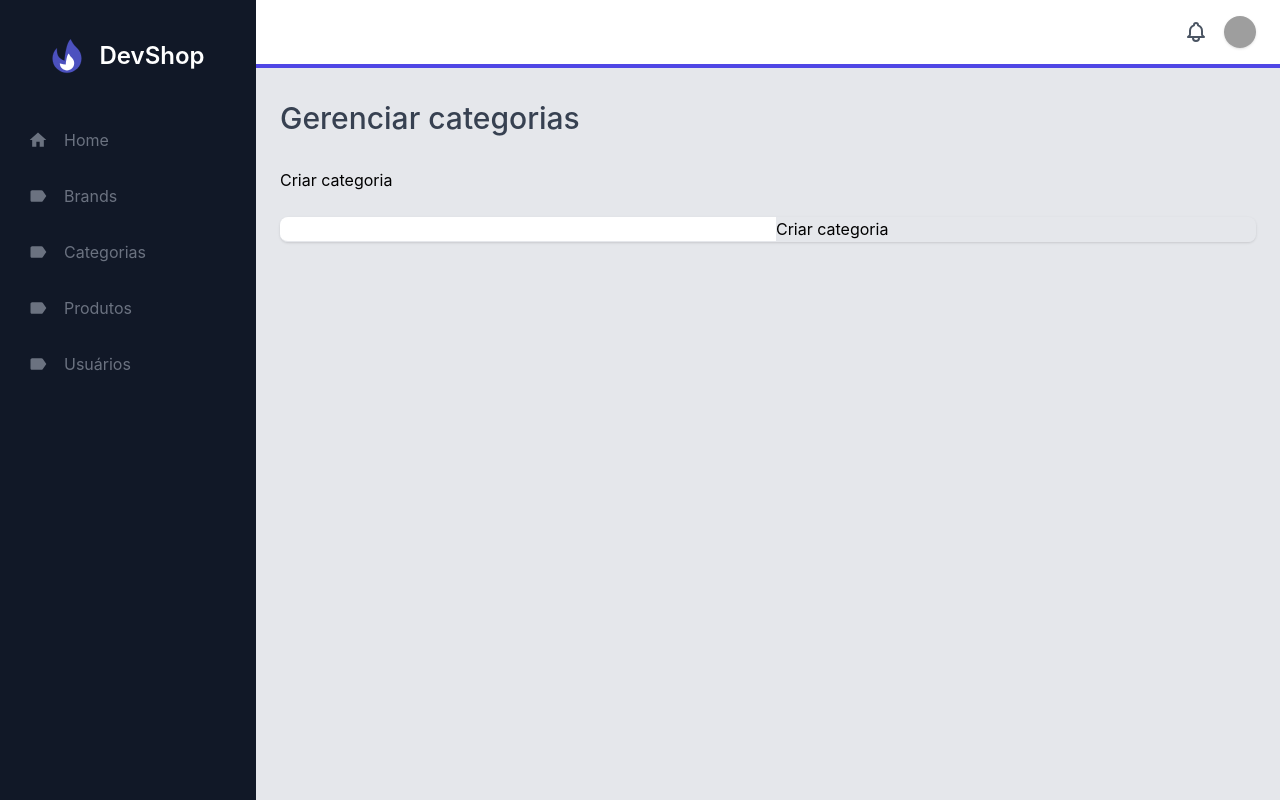
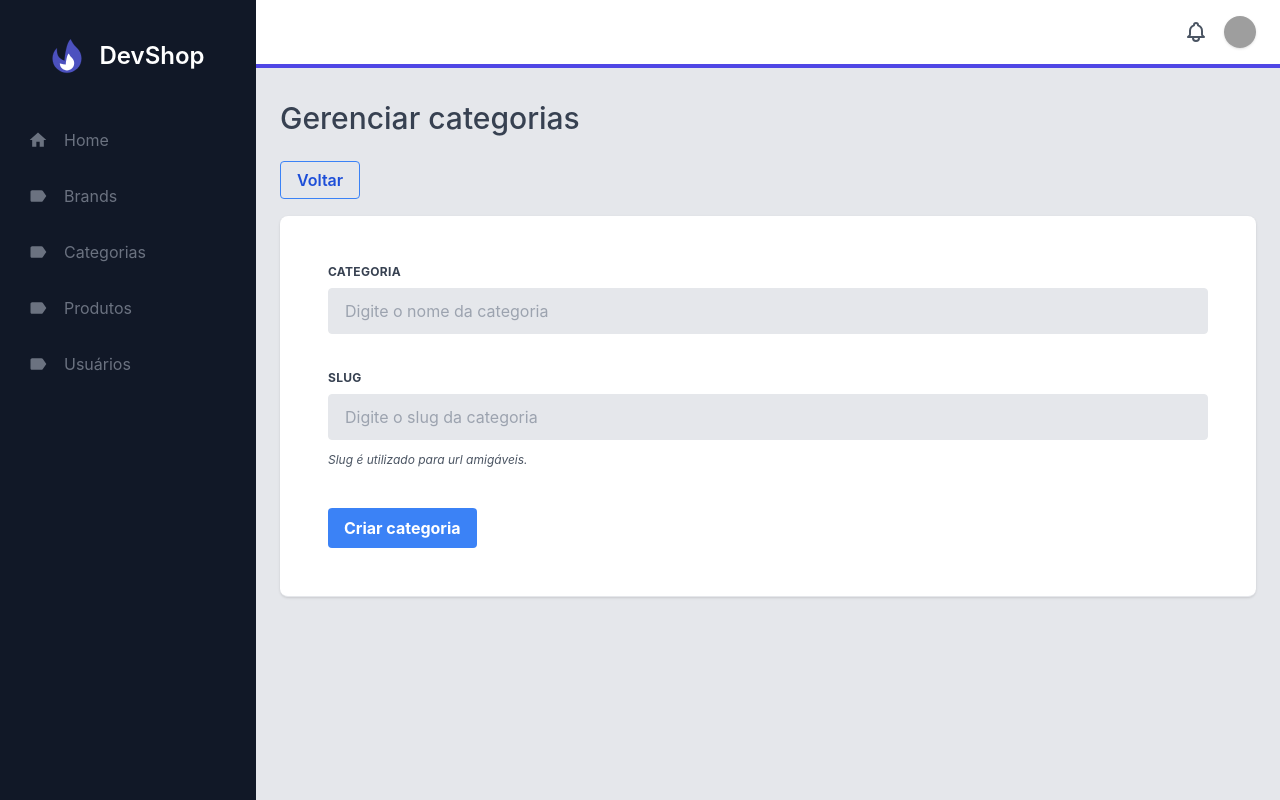
Before and after one commit to jeandsontb/devshop-front, a Next.js app in the folder panel/: page /categories/create in a window 1280 px wide. Built offline with nearby package versions, Linux system fonts and the light colour scheme; grey boxes are pictures that could not be loaded.

Commit message:
implements interface

```diff
--- /dev/null
+++ b/panel/components/Alert/index.tsx
@@ -0,0 +1,17 @@
+import React from "react";
+
+type AlertProps = {
+  children: JSX.Element | string;
+};
+
+const AlertComponent = ({ children }: AlertProps) => {
+  return (
+    <div
+      className="bg-orange-100 border-1-4 border-orange-500 text-orange-700 p-4"
+      role="alert"
+    >
+      {children}
+    </div>
+  );
+};
+export { AlertComponent };
--- /dev/null
+++ b/panel/components/button/index.tsx
@@ -0,0 +1,45 @@
+import React from "react";
+import Link from "next/link";
+
+type ButtonLinkProps = {
+  children: JSX.Element | string;
+  href: string;
+};
+
+type ButtonProps = {
+  children: JSX.Element | string;
+  type?: "submit" | "button" | "reset" | undefined;
+};
+
+const Button = ({ children, type = "submit" }: ButtonProps) => {
+  return (
+    <button
+      type={type}
+      className="bg-blue-500 hover:bg-blue-700 text-white font-bold py-2 px-4 rounded"
+    >
+      {children}
+    </button>
+  );
+};
+
+const ButtonLink = ({ href, children }: ButtonLinkProps) => {
+  return (
+    <Link href={href}>
+      <a className="bg-blue-500 hover:bg-blue-700 text-white font-bold py-2 px-4 rounded">
+        {children}
+      </a>
+    </Link>
+  );
+};
+
+const ButtonOutLine = ({ href, children }: ButtonLinkProps) => {
+  return (
+    <Link href={href}>
+      <a className="bg-transparent hover:bg-blue-500 text-blue-700 font-semibold hover:text-white py-2 px-4 border border-blue-500 hover:border-transparent rounded">
+        {children}
+      </a>
+    </Link>
+  );
+};
+
+export { Button, ButtonLink, ButtonOutLine };
--- /dev/null
+++ b/panel/components/input/index.tsx
@@ -0,0 +1,48 @@
+import React, { ChangeEventHandler } from "react";
+
+type InputProps = {
+  type?: string;
+  placeholder: string;
+  label: string;
+  value: string;
+  name: string;
+  helpText?: string | null;
+  onChange: ChangeEventHandler<HTMLInputElement>;
+};
+
+const InputForm = ({
+  type = "text",
+  placeholder = "",
+  label,
+  value,
+  name,
+  helpText = null,
+  onChange,
+}: InputProps) => {
+  return (
+    <div className="flex flex-wrap -mx-3 mb-6">
+      <div className="w-full px-3">
+        <label
+          className="block uppercase tracking-wide text-gray-700 text-xs font-bold mb-2"
+          htmlFor={`id-${name}`}
+        >
+          {label}
+        </label>
+        <input
+          className="appearance-none block w-full bg-gray-200 text-gray-700 border border-gray-200 rounded py-3 px-4 mb-3 leading-tight focus:outline-none focus:bg-white focus:border-gray-500"
+          id={`id-${name}`}
+          type={type}
+          placeholder={placeholder}
+          value={value}
+          name={name}
+          onChange={onChange}
+        />
+        {helpText && (
+          <p className="text-gray-600 text-xs italic mb-4">{helpText}</p>
+        )}
+      </div>
+    </div>
+  );
+};
+
+export { InputForm };
--- a/panel/pages/categories/[id]/edit.tsx
+++ b/panel/pages/categories/[id]/edit.tsx
@@ -4,6 +4,8 @@
 import { useFormik } from "formik";
 import { Layout } from "../../../components/layout";
 import { Title } from "../../../components/title";
+import { InputForm } from "../../../components/input";
+import { Button } from "../../../components/button";
 
 const UPDATE_CATEGORY = `
   mutation updateCategory($id: String!, $name: String!, $slug: String!) {
@@ -69,21 +71,25 @@
         </div> */}
 
         <div className="-my-2 py-2 overflow-x-auto sm:-mx-6 sm:px-6 lg:-mx-8 lg:px-8">
-          <div className="align-middle inline-block min-w-full shadow overflow-hidden sm:rounded-lg border-b border-gray-200">
+          <div className="align-middle inline-block bg-white p-12 min-w-full shadow overflow-hidden sm:rounded-lg border-b border-gray-200">
             <form onSubmit={form.handleSubmit}>
-              <input
-                type="text"
+              <InputForm
+                label="Categoria"
+                placeholder="Digite o nome da categoria"
+                value={form.values.name}
+                onChange={form.handleChange}
                 name="name"
+              />
+
+              <InputForm
+                label="Slug"
+                placeholder="Digite o slug da categoria"
+                value={form.values.slug}
                 onChange={form.handleChange}
-                value={form.values.name}
+                name="slug"
+                helpText="Slug é utilizado para url amigáveis."
               />
-              <input
-                type="text"
-                name="slug"
-                onChange={form.handleChange}
-                value={form.values.slug}
-              />
-              <button type="submit">Criar categoria</button>
+              <Button>Salvar categoria</Button>
             </form>
           </div>
         </div>
--- a/panel/pages/categories/create.tsx
+++ b/panel/pages/categories/create.tsx
@@ -1,6 +1,8 @@
 import { useFormik } from "formik";
 import { useRouter } from "next/router";
 import React from "react";
+import { Button, ButtonOutLine } from "../../components/button";
+import { InputForm } from "../../components/input";
 import { Layout } from "../../components/layout/index";
 import { Title } from "../../components/title/index";
 import { useMutation } from "../../hooks/graphql";
@@ -40,25 +42,29 @@
       <Title>Gerenciar categorias</Title>
       <div className="flex flex-col mt-8">
         <div className="mb-6">
-          <a href="">Criar categoria</a>
+          <ButtonOutLine href={"/categories"}>Voltar</ButtonOutLine>
         </div>
 
         <div className="-my-2 py-2 overflow-x-auto sm:-mx-6 sm:px-6 lg:-mx-8 lg:px-8">
-          <div className="align-middle inline-block min-w-full shadow overflow-hidden sm:rounded-lg border-b border-gray-200">
+          <div className="align-middle inline-block bg-white min-w-full p-12 shadow overflow-hidden sm:rounded-lg border-b border-gray-200">
             <form onSubmit={form.handleSubmit}>
-              <input
-                type="text"
+              <InputForm
+                label="Categoria"
+                placeholder="Digite o nome da categoria"
+                value={form.values.name}
+                onChange={form.handleChange}
                 name="name"
+              />
+
+              <InputForm
+                label="Slug"
+                placeholder="Digite o slug da categoria"
+                value={form.values.slug}
                 onChange={form.handleChange}
-                value={form.values.name}
+                name="slug"
+                helpText="Slug é utilizado para url amigáveis."
               />
-              <input
-                type="text"
-                name="slug"
-                onChange={form.handleChange}
-                value={form.values.slug}
-              />
-              <button type="submit">Criar categoria</button>
+              <Button>Criar categoria</Button>
             </form>
           </div>
         </div>
--- a/panel/pages/categories/index.tsx
+++ b/panel/pages/categories/index.tsx
@@ -1,6 +1,7 @@
 import Link from "next/link";
 import React from "react";
-import { Card } from "../../components/card/index";
+import { AlertComponent } from "../../components/Alert";
+import { ButtonLink } from "../../components/button";
 import { Layout } from "../../components/layout/index";
 import { Table } from "../../components/table";
 import { Title } from "../../components/title/index";
@@ -33,19 +34,14 @@
       <Title>Gerenciar categorias</Title>
       <div className="flex flex-col mt-8">
         <div className="mb-6">
-          <Link href="/categories/create">
-            <a>Criar categoria</a>
-          </Link>
+          <ButtonLink href="/categories/create">Criar categoria</ButtonLink>
         </div>
 
         <div className="-my-2 py-2 overflow-x-auto sm:-mx-6 sm:px-6 lg:-mx-8 lg:px-8">
           {data && data.getAllCategories && data.getAllCategories.length == 0 && (
-            <div
-              className="bg-orange-100 border-1-4 border-orange-500 text-orange-700 p-4"
-              role="alert"
-            >
+            <AlertComponent>
               <p>Nenhuma categoria criada até o momento!</p>
-            </div>
+            </AlertComponent>
           )}
 
           {data && data.getAllCategories && data.getAllCategories.length > 0 && (
```
